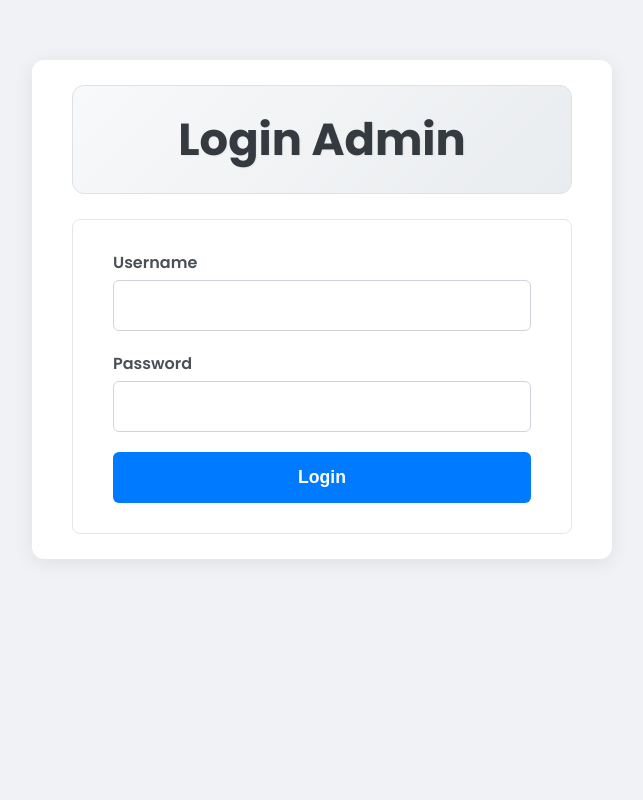
After one commit to fahroediin/tts-gemini-app, a Flask app: page /login in a window 1280 px wide. The commit adds this page. Shown: the whole page, without its empty margins (318-961 px from the left). Run offline with Flask 3, Linux system fonts and the light colour scheme.

Commit message:
add flask login n logout button

```diff
--- a/app.py
+++ b/app.py
@@ -1,5 +1,8 @@
-from flask import Flask, render_template, request, jsonify, session
+from flask import Flask, render_template, request, jsonify, session, redirect, url_for, flash
+from flask_login import LoginManager, UserMixin, login_user, logout_user, login_required, current_user
+from werkzeug.security import check_password_hash
 from modules import ai_generator, database, name_generator, background_generator, grid_builder
+from modules.user import User # Import class User baru
 import os
 import time
 from apscheduler.schedulers.background import BackgroundScheduler
@@ -7,34 +10,76 @@ import atexit
 import json
 
 def number_and_format_puzzle(grid, placed_words):
+    """Fungsi untuk melakukan penomoran dan memformat output akhir."""
     if not grid or not placed_words:
         return None
+
     clue_positions = {}
     clue_counter = 1
+
     placed_words.sort(key=lambda w: (w['row'], w['col']))
+
     clues_across = []
     clues_down = []
+
     for word_info in placed_words:
         row, col = word_info['row'], word_info['col']
         pos_key = f"{row},{col}"
+
         if pos_key not in clue_positions:
             clue_positions[pos_key] = clue_counter
             clue_counter += 1
+
         number = clue_positions[pos_key]
-        formatted_clue = {"number": number, "clue": word_info['clue'], "row": row, "col": col}
+
+        formatted_clue = {
+            "number": number,
+            "clue": word_info['clue'],
+            "row": row,
+            "col": col
+        }
+
         if word_info['direction'] == 'across':
             clues_across.append(formatted_clue)
         else:
             clues_down.append(formatted_clue)
+
     final_grid = [[char if char else None for char in row] for row in grid]
-    return {"grid": final_grid, "clues": {"across": clues_across, "down": clues_down}}
+
+    return {
+        "grid": final_grid,
+        "clues": {
+            "across": clues_across,
+            "down": clues_down
+        }
+    }
 
 def create_app():
     app = Flask(__name__)
     app.secret_key = os.urandom(24)
 
+    # --- KONFIGURASI ADMIN ---
+    # Ganti dengan hash yang Anda generate dari create_admin.py
+    app.config['ADMIN_USERNAME'] = 'admin'
+    app.config['ADMIN_PASSWORD_HASH'] = 'pbkdf2:sha256:1000000$a4ytLuzEzNcpuivT$5d30a7f3bcbbbb6ba2b975f29877a1431825e901d1029b29fd5eb9c0d6e12e49' # <-- PASTE HASH ANDA DI SINI
+
+    # --- SETUP FLASK-LOGIN ---
+    login_manager = LoginManager()
+    login_manager.init_app(app)
+    login_manager.login_view = 'login' # Redirect ke halaman login jika belum login
+    login_manager.login_message = "Anda harus login untuk mengakses halaman ini."
+    login_manager.login_message_category = "info"
+
+    @login_manager.user_loader
+    def load_user(user_id):
+        if user_id == app.config['ADMIN_USERNAME']:
+            return User(user_id)
+        return None
+    # -------------------------
+
     with app.app_context():
         database.init_db()
+
         def new_check_and_refill_stock():
             print("SCHEDULER: Memeriksa stok puzzle...")
             for theme in database.CATEGORIES:
@@ -57,20 +102,55 @@ def create_app():
                             time.sleep(5)
                 except Exception as e:
                     print(f"SCHEDULER: Error saat memeriksa '{theme}': {e}")
+
         background_generator.check_and_refill_stock = new_check_and_refill_stock
+
         print("SERVER STARTUP: Memulai pengisian stok awal...")
         background_generator.check_and_refill_stock()
         print("SERVER STARTUP: Pengisian stok awal selesai.")
 
+    # --- Rute Publik ---
     @app.route('/')
     def index():
         return render_template('index.html')
 
+    # --- Rute Otorisasi ---
+    @app.route('/login', methods=['GET', 'POST'])
+    def login():
+        if current_user.is_authenticated:
+            return redirect(url_for('dashboard'))
+
+        if request.method == 'POST':
+            username = request.form.get('username')
+            password = request.form.get('password')
+
+            if (username == app.config['ADMIN_USERNAME'] and
+                check_password_hash(app.config['ADMIN_PASSWORD_HASH'], password)):
+                user = User(username)
+                login_user(user)
+                # Arahkan ke halaman yang dituju sebelumnya, atau ke dashboard
+                next_page = request.args.get('next')
+                return redirect(next_page or url_for('dashboard'))
+            else:
+                flash('Username atau password salah.', 'danger')
+
+        return render_template('login.html')
+
+    @app.route('/logout')
+    @login_required
+    def logout():
+        logout_user()
+        flash('Anda telah berhasil logout.', 'success')
+        return redirect(url_for('login'))
+
+    # --- Rute yang Dilindungi ---
     @app.route('/dashboard')
+    @login_required
     def dashboard():
         return render_template('dashboard.html')
 
     @app.route('/api/dashboard-data')
+    @login_required
     def dashboard_data():
         feedback = database.get_all_feedback()
         theme_popularity = database.get_theme_popularity()
@@ -81,14 +161,7 @@ def create_app():
             "access_logs": [{"player_name": l[0], "theme": l[1], "timestamp": l[2]} for l in access_logs]
         })
 
-    @app.route('/api/log-start', methods=['POST'])
-    def log_start():
-        data = request.json
-        if data.get('name') and data.get('theme'):
-            database.log_access(data['name'], data['theme'])
-            return jsonify({"success": True}), 200
-        return jsonify({"error": "Data tidak lengkap"}), 400
-
+    # --- API Publik ---
     @app.route('/api/generate-puzzle', methods=['POST'])
     def generate_puzzle():
         theme = request.json.get('theme', 'Umum')
@@ -130,6 +203,14 @@ def create_app():
         final_score = int(accuracy_score + completion_bonus + time_bonus)
         return jsonify({"score": final_score, "result_grid": result_grid})
 
+    @app.route('/api/log-start', methods=['POST'])
+    def log_start():
+        data = request.json
+        if data.get('name') and data.get('theme'):
+            database.log_access(data['name'], data['theme'])
+            return jsonify({"success": True}), 200
+        return jsonify({"error": "Data tidak lengkap"}), 400
+
     @app.route('/api/get-random-name', methods=['GET'])
     def get_random_name(): return jsonify({"name": name_generator.generate_random_name()})
 
@@ -148,6 +229,7 @@ def create_app():
         database.add_feedback(data.get('suggestion'))
         return jsonify({"success": True})
 
+    # --- Penjadwal Latar Belakang ---
     scheduler = BackgroundScheduler(daemon=True)
     scheduler.add_job(background_generator.check_and_refill_stock, 'interval', hours=12)
     scheduler.start()
--- a/requirements.txt
+++ b/requirements.txt
@@ -3,3 +3,4 @@ google-generativeai
 python-dotenv
 gunicorn
 APScheduler
+Flask-Login
--- a/static/css/style.css
+++ b/static/css/style.css
@@ -333,6 +333,90 @@ button:disabled {
     margin-left: -14px; /* Menyesuaikan posisi agar border terlihat bagus */
 }
 
+/* --- STYLING BARU UNTUK HALAMAN LOGIN --- */
+.login-container {
+    max-width: 500px;
+    margin-top: 5vh;
+}
+
+.login-card {
+    background-color: #fff;
+    padding: 30px 40px;
+    border-radius: 8px;
+    border: 1px solid #e4e6eb;
+    margin-top: 20px;
+}
+
+.form-group {
+    margin-bottom: 20px;
+    text-align: left;
+}
+
+.form-group label {
+    display: block;
+    margin-bottom: 5px;
+    font-weight: 600;
+    color: #495057;
+}
+
+.form-group input {
+    width: 100%;
+    padding: 12px 15px;
+    border: 1px solid #ced4da;
+    border-radius: 6px;
+    font-size: 1em;
+    font-family: 'Poppins', sans-serif;
+    box-sizing: border-box;
+}
+
+.login-button {
+    width: 100%;
+    padding: 15px;
+    font-size: 1.1em;
+}
+
+/* Styling untuk pesan flash */
+.alert {
+    padding: 15px;
+    margin-bottom: 20px;
+    border: 1px solid transparent;
+    border-radius: 4px;
+    text-align: center;
+}
+.alert-danger {
+    color: #721c24;
+    background-color: #f8d7da;
+    border-color: #f5c6cb;
+}
+.alert-success {
+    color: #155724;
+    background-color: #d4edda;
+    border-color: #c3e6cb;
+}
+.alert-info {
+    color: #0c5460;
+    background-color: #d1ecf1;
+    border-color: #bee5eb;
+}
+
+/* Styling untuk tombol logout di dashboard */
+.logout-button {
+    background-color: #dc3545;
+    color: white;
+    padding: 10px 18px;
+    border-radius: 6px;
+    text-decoration: none;
+    font-weight: 600;
+    font-size: 0.9em;
+    display: flex;
+    align-items: center;
+    gap: 8px;
+    margin-left: auto; /* Mendorong tombol ke kanan */
+}
+.logout-button:hover {
+    background-color: #c82333;
+}
+
 /* Footer Styling */
 footer {
     margin-top: 40px;
--- /dev/null
+++ b/static/js/modules/user.py
@@ -0,0 +1,5 @@
+from flask_login import UserMixin
+
+class User(UserMixin):
+    def __init__(self, id):
+        self.id = id
--- a/templates/dashboard.html
+++ b/templates/dashboard.html
@@ -9,15 +9,17 @@
     <link href="https://fonts.googleapis.com/css2?family=Poppins:wght@400;600;700&display=swap" rel="stylesheet">
     <link rel="stylesheet" href="https://cdnjs.cloudflare.com/ajax/libs/font-awesome/6.5.1/css/all.min.css">
 
-    <!-- Memuat CSS utama untuk elemen dasar seperti .container -->
     <link rel="stylesheet" href="{{ url_for('static', filename='css/style.css') }}">
-    <!-- Memuat CSS khusus dashboard -->
     <link rel="stylesheet" href="{{ url_for('static', filename='css/dashboard.css') }}">
 </head>
 <body>
     <div class="container">
         <div class="main-header">
             <h1><i class="fa-solid fa-chart-line"></i> Dashboard Qrossword</h1>
+            <!-- TOMBOL LOGOUT BARU -->
+            <a href="{{ url_for('logout') }}" class="logout-button">
+                <i class="fa-solid fa-right-from-bracket"></i> Logout
+            </a>
         </div>
 
         <div class="dashboard-grid">
--- /dev/null
+++ b/templates/login.html
@@ -0,0 +1,41 @@
+<!DOCTYPE html>
+<html lang="id">
+<head>
+    <meta charset="UTF-8">
+    <meta name="viewport" content="width=device-width, initial-scale=1.0">
+    <title>Login Admin - Qrossword</title>
+    <link rel="preconnect" href="https://fonts.googleapis.com">
+    <link rel="preconnect" href="https://fonts.gstatic.com" crossorigin>
+    <link href="https://fonts.googleapis.com/css2?family=Poppins:wght@400;600;700&display=swap" rel="stylesheet">
+    <link rel="stylesheet" href="{{ url_for('static', filename='css/style.css') }}">
+</head>
+<body>
+    <div class="container login-container">
+        <div class="main-header">
+            <h1><i class="fa-solid fa-puzzle-piece"></i> Login Admin</h1>
+        </div>
+
+        <div class="login-card">
+            {% with messages = get_flashed_messages(with_categories=true) %}
+                {% if messages %}
+                    {% for category, message in messages %}
+                        <div class="alert alert-{{ category }}">{{ message }}</div>
+                    {% endfor %}
+                {% endif %}
+            {% endwith %}
+
+            <form method="POST" action="{{ url_for('login') }}">
+                <div class="form-group">
+                    <label for="username">Username</label>
+                    <input type="text" id="username" name="username" required>
+                </div>
+                <div class="form-group">
+                    <label for="password">Password</label>
+                    <input type="password" id="password" name="password" required>
+                </div>
+                <button type="submit" class="login-button">Login</button>
+            </form>
+        </div>
+    </div>
+</body>
+</html>
```
Also changed, not shown: 1 other file.
